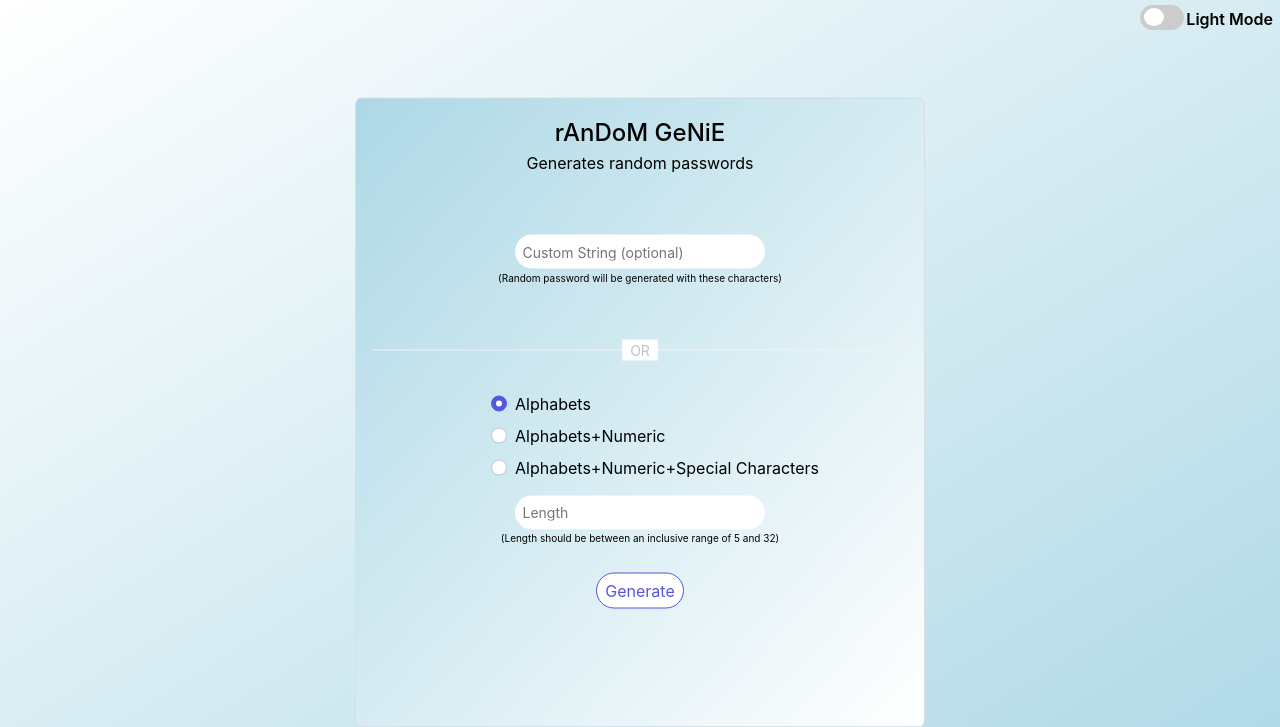
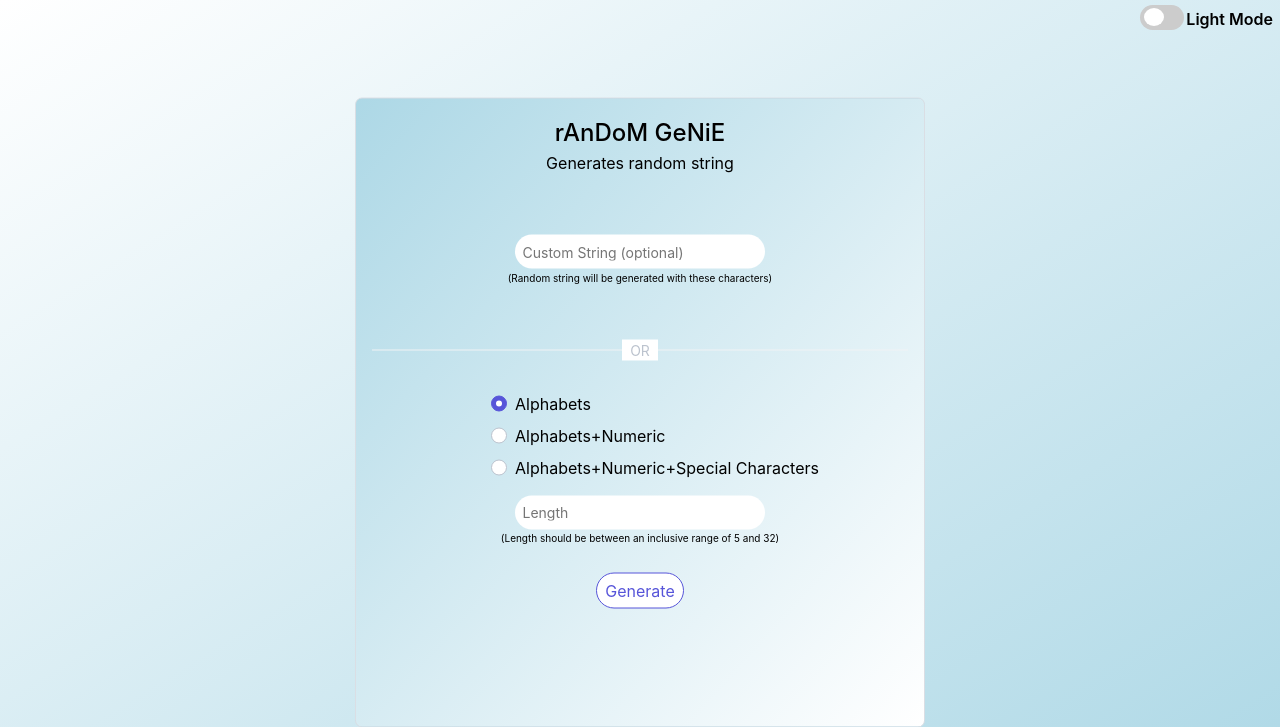
Before and after one commit to amrs-tech/random-genie, a Flask app: page / in a window 1280 px wide. Shown: the top 727 px of the page. Run offline with Flask 3, Linux system fonts and the light colour scheme.

Commit message:
updated some text in index.html

```diff
--- a/templates/index.html
+++ b/templates/index.html
@@ -165,7 +165,7 @@
         <div id="main-card" class="card">
           <div class="card-header">
             <div class="card-title h4">rAnDoM GeNiE</div>
-            <div class="card-subtitle text-darkgrey">Generates random passwords</div>
+            <div class="card-subtitle text-darkgrey">Generates random string</div>
             <br>
           </div>
           <div class="card-body">
@@ -173,7 +173,7 @@
               <div class="column">
                 <form id="input-form" action="/" method="POST">
                   <input id="custom-inp" type="text" name="custom" placeholder="Custom String (optional)" spellcheck="false"><br>
-                  <p class="note">(Random password will be generated with these characters)</p>
+                  <p class="note">(Random string will be generated with these characters)</p>
                   <br><div class="divider text-center" data-content="OR"></div><br>
                   <div id="checkbox-input-div">
                     <div class="form-group form-inline">
```
